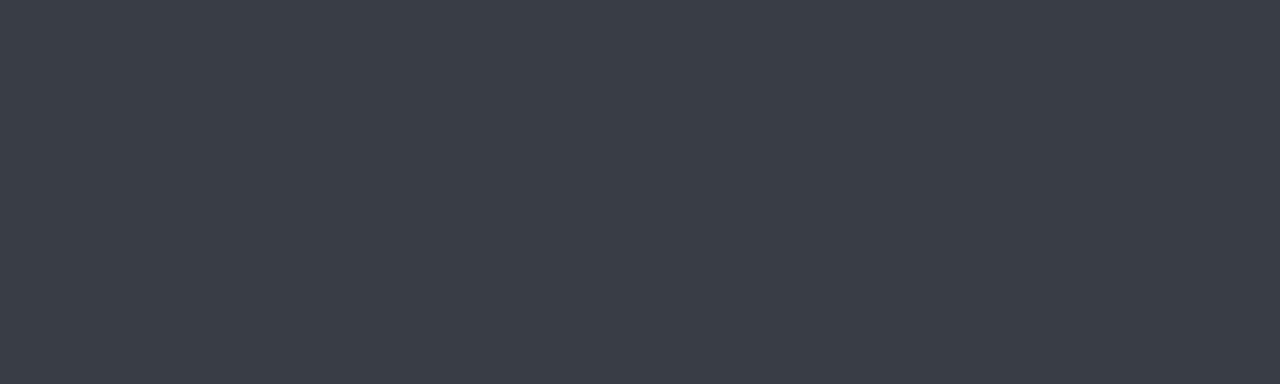
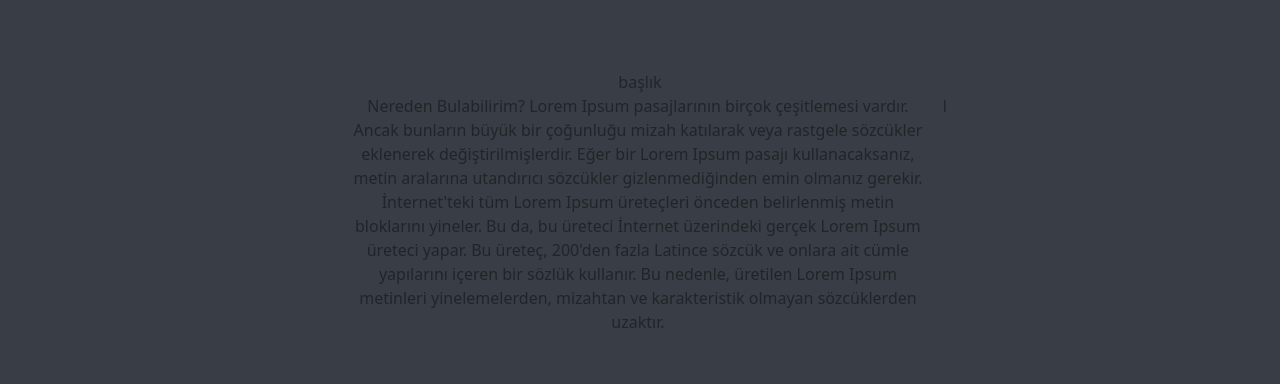
Before and after one commit to KubraGoktas/personal-blog, a React (Create React App) app: page / in a window 1280 px wide. Shown: the part 346-730 px from the top of the page. Built offline with nearby package versions, Linux system fonts and the light colour scheme; a web font is replaced by a local one.

Commit message:
swiper eklendi

```diff
--- a/package.json
+++ b/package.json
@@ -12,6 +12,7 @@
     "react-router-dom": "^5.0.2",
     "react-scripts": "4.0.3",
     "reactstrap": "^9.0.0",
+    "swiper": "^6.8.4",
     "web-vitals": "^1.0.1"
   },
   "scripts": {
--- /dev/null
+++ b/src/components/SwiperItem.js
@@ -0,0 +1,22 @@
+import React from 'react'
+import { Col, Row } from 'reactstrap'
+
+const SwiperItem = () => {
+    return (
+        <div style={{ width: '100%', height: '100%', textAlign: 'center', justifyContent: 'center' }}>
+            <div style={{ width: '50%',marginLeft:'auto',marginRight:'auto' }}>
+                <Row>
+                    <span>başlık</span>
+                </Row>
+                <Row>
+                    <Col>
+                        Nereden Bulabilirim?
+                        Lorem Ipsum pasajlarının birçok çeşitlemesi vardır. Ancak bunların büyük bir çoğunluğu mizah katılarak veya rastgele sözcükler eklenerek değiştirilmişlerdir. Eğer bir Lorem Ipsum pasajı kullanacaksanız, metin aralarına utandırıcı sözcükler gizlenmediğinden emin olmanız gerekir. İnternet'teki tüm Lorem Ipsum üreteçleri önceden belirlenmiş metin bloklarını yineler. Bu da, bu üreteci İnternet üzerindeki gerçek Lorem Ipsum üreteci yapar. Bu üreteç, 200'den fazla Latince sözcük ve onlara ait cümle yapılarını içeren bir sözlük kullanır. Bu nedenle, üretilen Lorem Ipsum metinleri yinelemelerden, mizahtan ve karakteristik olmayan sözcüklerden uzaktır.
+                    </Col>l
+                </Row>
+            </div>
+        </div>
+    )
+}
+
+export default SwiperItem
--- a/src/index.css
+++ b/src/index.css
@@ -51,8 +51,10 @@ code {
 .about-container{
   position: absolute;
   background-color: #393E46;
+  align-self: center;
   width: 100%;
-  height: 100%;
+  height: 100vh;
   margin-top: -100px;
   z-index: -1;
+  padding:50px
 }
--- a/src/pages/AboutMe.js
+++ b/src/pages/AboutMe.js
@@ -1,7 +1,11 @@
 import React, { useState } from 'react'
 import { Row } from 'reactstrap'
+import { Swiper, SwiperSlide } from 'swiper/react';
+
 import me from '../assets/images/me.jpg'
-
+import SwiperItem from '../components/SwiperItem';
+import 'swiper/swiper-bundle.min.css'
+import 'swiper/swiper.min.css'
 const AboutMe = () => {
     const [height, setheight] = useState(window.innerHeight)
     return (
@@ -12,7 +16,26 @@ const AboutMe = () => {
                 </div>
             </Row>
 
-            <div className='about-container'>
+            <div className='about-container' >
+                <div style={{ marginTop:100,height:'100%'}}>
+
+                    <Swiper
+                        spaceBetween={50}
+                        slidesPerView={1}
+                        onSlideChange={() => console.log('slide change')}
+                        onSwiper={(swiper) => console.log(swiper)}
+
+                    >
+                        <SwiperSlide>
+                            <SwiperItem />
+
+                        </SwiperSlide>
+                        <SwiperSlide>
+                            <SwiperItem />
+
+                        </SwiperSlide>
+                    </Swiper>
+                </div>
 
             </div>
 
```
Also changed, not shown: 1 other file (tests, documents, lock files or other folders).
